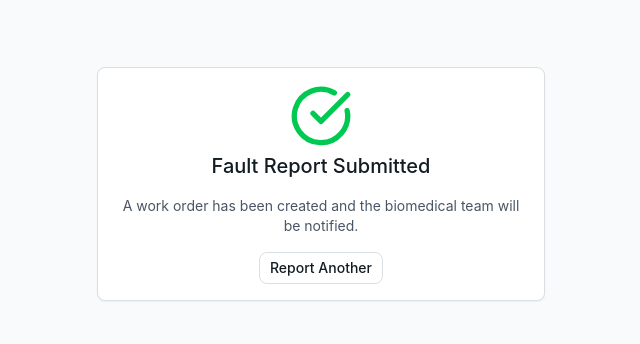
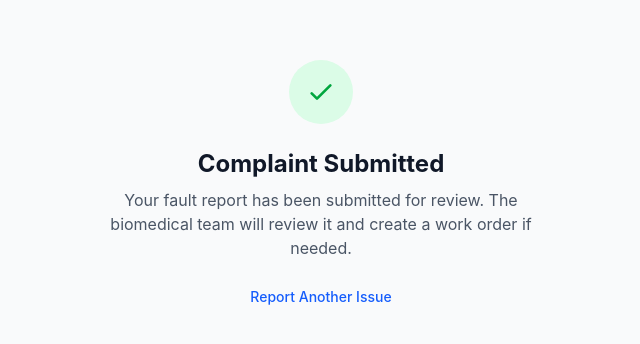
Before and after one commit to alee20300/ebiomed, a Next.js app: page /report/success in a window 1280 px wide. Shown: the part 216-560 px from the top of the page, without its empty margins (319-959 px from the left). Built offline with nearby package versions, Linux system fonts and the light colour scheme.

Commit message:
feat: update report success page for complaint flow

```diff
--- a/src/app/report/success/page.tsx
+++ b/src/app/report/success/page.tsx
@@ -1,34 +1,38 @@
 import Link from "next/link"
-import { CheckCircle } from "lucide-react"
-import { buttonVariants } from "@/components/ui/button"
-import { cn } from "@/lib/utils"
-import { Card, CardContent, CardHeader, CardTitle } from "@/components/ui/card"
 
 export default async function ReportSuccessPage({
   searchParams,
 }: {
-  searchParams: Promise<{ wo?: string }>
+  searchParams: Promise<{ complaint?: string }>
 }) {
-  const params = await searchParams
+  const { complaint } = await searchParams
+
   return (
-    <div className="flex min-h-screen items-center justify-center bg-gray-50 px-4">
-      <Card className="w-full max-w-md text-center">
-        <CardHeader>
-          <CheckCircle className="mx-auto h-16 w-16 text-green-500" />
-          <CardTitle className="text-xl">Fault Report Submitted</CardTitle>
-        </CardHeader>
-        <CardContent className="space-y-4">
-          <p className="text-sm text-gray-600">
-            A work order has been created and the biomedical team will be notified.
+    <div className="flex min-h-screen items-center justify-center bg-gray-50 p-4">
+      <div className="max-w-md space-y-6 text-center">
+        <div className="mx-auto flex h-16 w-16 items-center justify-center rounded-full bg-green-100">
+          <svg className="h-8 w-8 text-green-600" fill="none" stroke="currentColor" viewBox="0 0 24 24">
+            <path strokeLinecap="round" strokeLinejoin="round" strokeWidth={2} d="M5 13l4 4L19 7" />
+          </svg>
+        </div>
+        <div className="space-y-2">
+          <h1 className="text-2xl font-bold text-gray-900">Complaint Submitted</h1>
+          <p className="text-gray-600">
+            Your fault report has been submitted for review. The biomedical team will review it and create a work order if needed.
           </p>
-          {params.wo && (
-            <p className="font-mono text-sm text-gray-500">Work Order: {params.wo.slice(0, 8)}</p>
+          {complaint && (
+            <p className="text-sm text-gray-500">
+              Reference: {complaint.slice(0, 8)}
+            </p>
           )}
-          <div className="flex justify-center gap-3">
-            <Link href="/report" className={cn(buttonVariants({ variant: "outline" }))}>Report Another</Link>
-          </div>
-        </CardContent>
-      </Card>
+        </div>
+        <Link
+          href="/report"
+          className="inline-block text-sm font-medium text-blue-600 hover:text-blue-800"
+        >
+          Report Another Issue
+        </Link>
+      </div>
     </div>
   )
 }
```
